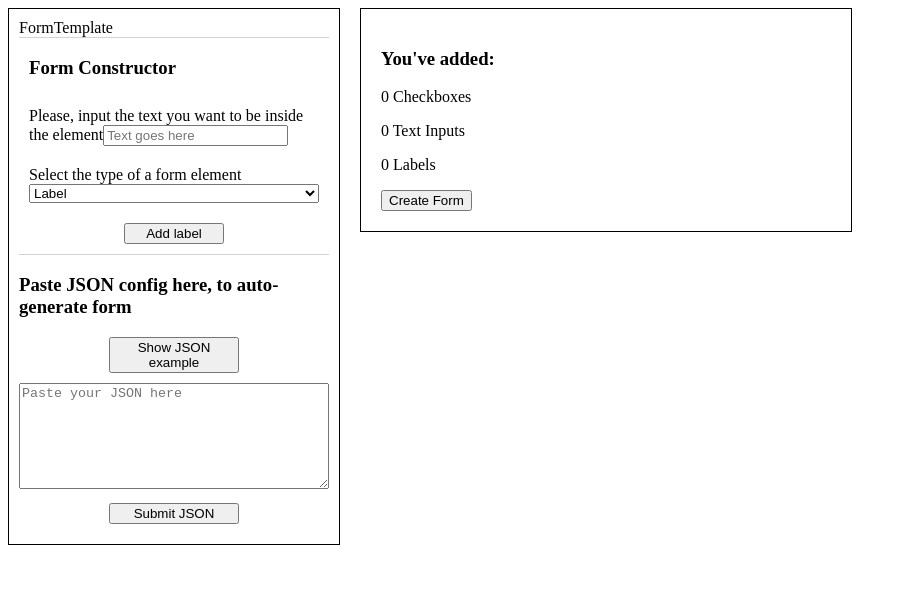
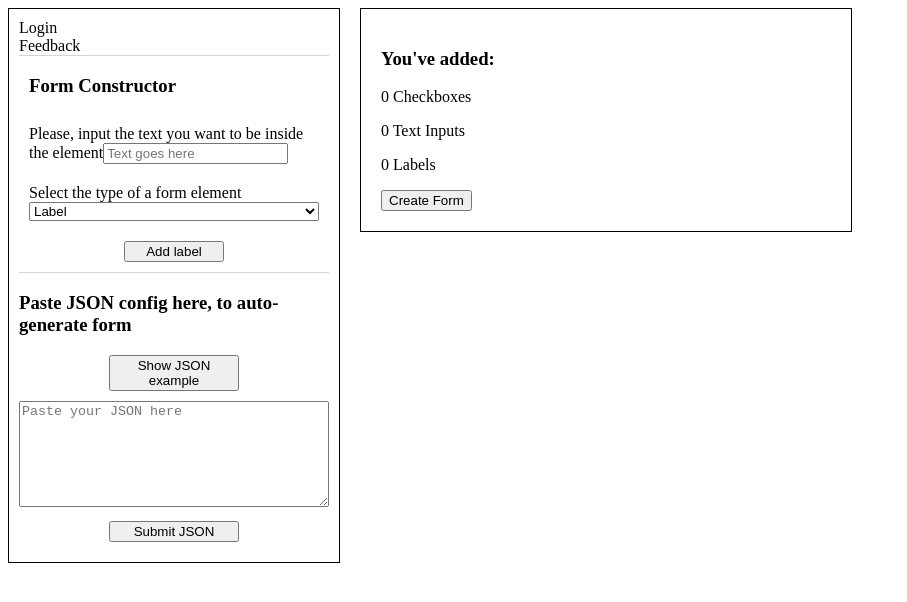
Before and after one commit to tony-blackie/form-constructor, a React app: page / in a window 1280 px wide. Shown: the top 602 px of the page, without its empty margins (0-907 px from the left). Built offline with nearby package versions, Linux system fonts and the light colour scheme.

Commit message:
Add templates and handler of template choice

```diff
--- a/src/components/AppComponent.jsx
+++ b/src/components/AppComponent.jsx
@@ -4,9 +4,6 @@ import { Link } from 'react-router';
 import ControlPanel from './ControlPanel.jsx';
 import Display from './Display.jsx';
 import styles from '../sass/index.scss';
-
-import login from '../form-templates/login.json';
-
 
 export default class App extends Component {
     constructor(props) {
@@ -59,7 +56,6 @@ export default class App extends Component {
     }
 
     render() {
-        console.log(login);
         return (
             <div>
                 <ControlPanel
--- a/src/components/FormTemplate.jsx
+++ b/src/components/FormTemplate.jsx
@@ -1,9 +1,46 @@
 import React, { Component } from 'react';
 
+import login from '../form-templates/login.json';
+import feedback from '../form-templates/feedback.json';
+
 export default class FormTemplate extends Component {
+    constructor(props) {
+        super(props);
+
+        this.renderChosenTemplate = this.renderChosenTemplate.bind(this);
+    }
+
+    renderChosenTemplate(index) {
+        //this.props.renderChosenTemplate(index);
+    }
+
     render() {
+
+        const templateArray = [
+            {
+                name: 'Login',
+                data: login
+            },
+            {
+                name: 'Feedback',
+                data: feedback
+            }
+        ];
+
+        const renderTemplates = templateArray.map((template, index) => {
+            return (
+                <div className="template__item" key={index} onClick={this.renderChosenTemplate.bind(this, index)}>
+                    <div className="template__image"></div>
+                    <span>{template.name}</span>
+                </div>
+            );
+        });
+
+
         return (
-            <div>FormTemplate</div>
+            <div className="template">
+                {renderTemplates}
+            </div>
         );
     }
 }
--- /dev/null
+++ b/src/form-templates/feedback.json
@@ -0,0 +1,10 @@
+[
+  {
+    "type": "label",
+    "text": "Your feedback is very important to us!"
+  },
+  {
+    "type": "text",
+    "text": "Your feedback goes here"
+  }
+]
--- a/src/form-templates/login.json
+++ b/src/form-templates/login.json
@@ -1,4 +1,8 @@
 [
+  {
+    "type": "label",
+    "text": "Log in"
+  },
   {
     "type": "text",
     "text": "Login"
@@ -6,5 +10,9 @@
   {
     "type": "text",
     "text": "Password"
+  },
+  {
+    "type": "checkbox",
+    "text": "Don't remember me"
   }
 ]
```
